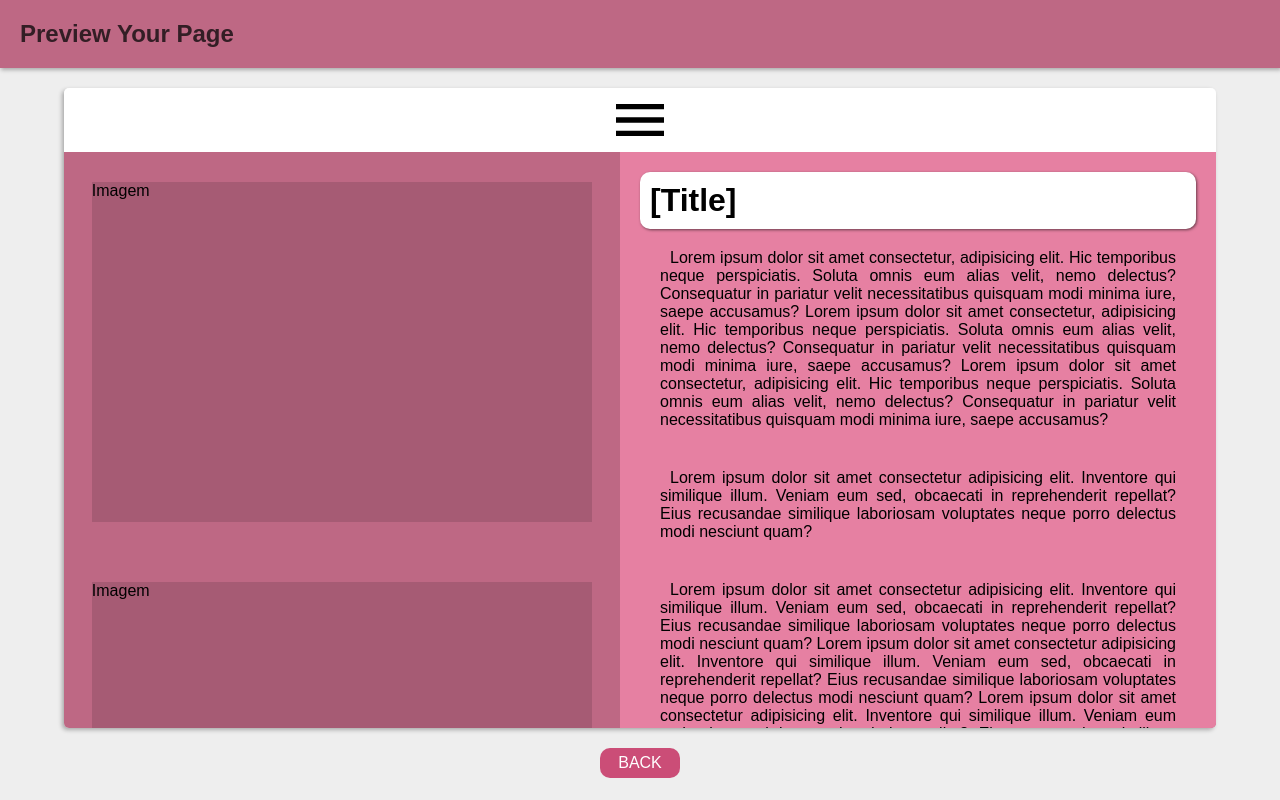
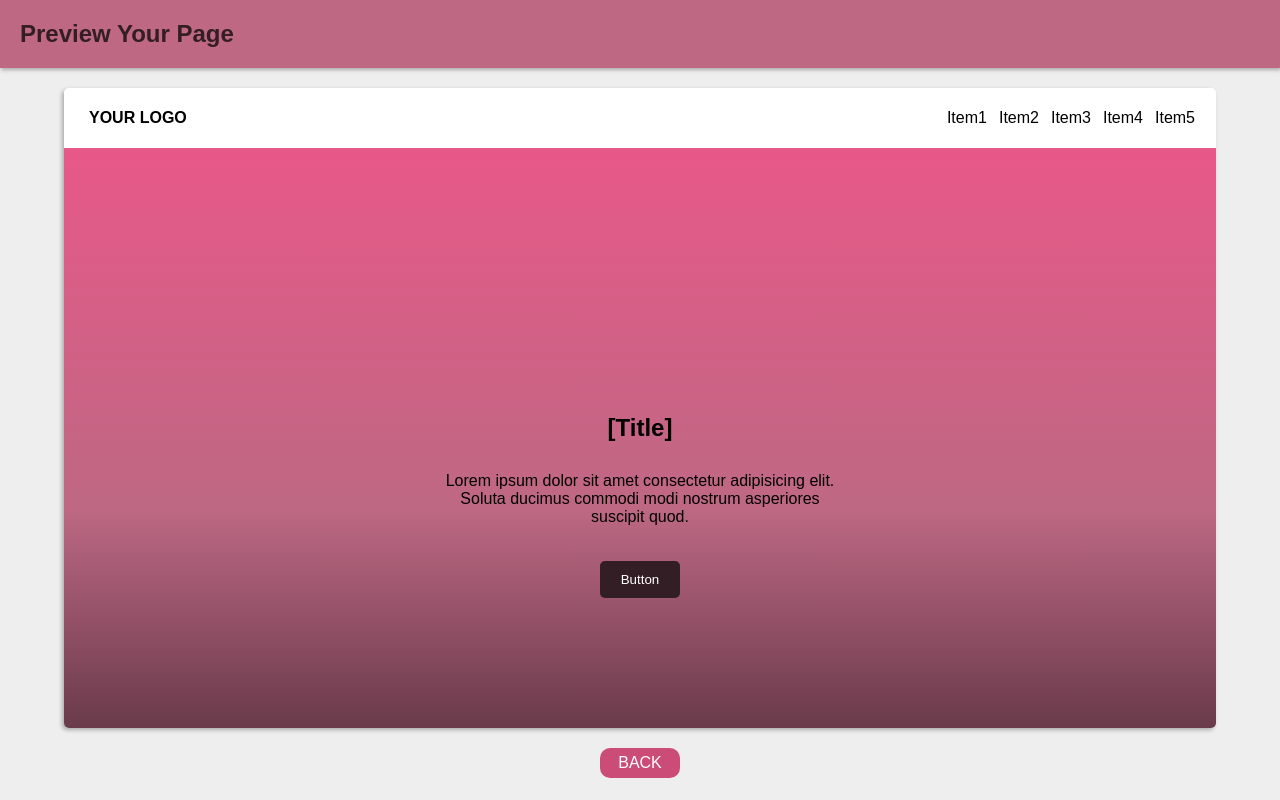
Before and after one commit to JeanCelin/project-custom-page, a Next.js app in the folder custom-page/: page /preview in a window 1280 px wide. Built offline with nearby package versions, Linux system fonts and the light colour scheme.

Commit message:
small css changes

```diff
--- a/custom-page/src/components/Mains/MainDefault/MainDefault.module.css
+++ b/custom-page/src/components/Mains/MainDefault/MainDefault.module.css
@@ -19,4 +19,10 @@
   background-color: #331e25;
   color: white;
   cursor: pointer;
+  border: 1px solid transparent;
 }
+.main__button:hover {
+  background-color: #e85888;
+  border: 1px solid white;
+  transition: linear 700ms;
+}
--- a/custom-page/src/components/Navbars/NavDefault/NavbarDefault.module.css
+++ b/custom-page/src/components/Navbars/NavDefault/NavbarDefault.module.css
@@ -8,8 +8,6 @@
   justify-content: space-between;
   flex-flow: row wrap;
   padding: 10px 20px;
-
-  background-color: #cb4d77;
 }
 .navbar__container p {
   padding: 5px;
@@ -28,8 +26,8 @@
   border: 1px solid transparent;
 }
 .navbar__item:hover {
-  color: white;
-  border-bottom: 1px solid white;
+  color: #cb4d77;
+  border-bottom: 1px solid #cb4d77;
   transition: ease-in 200ms;
 }
 
--- a/custom-page/src/pages/preview/index.jsx
+++ b/custom-page/src/pages/preview/index.jsx
@@ -4,6 +4,7 @@ import FooterDefault from "@/components/Footers/FooterDefault/FooterDefault";
 
 import styles from "@/styles/pages/Preview.module.css";
 import Link from "next/link";
+import Navbar1 from "@/components/Navbars/Navbar1/Navbar1";
 import Navbar2 from "@/components/Navbars/Navbar2/Navbar2";
 import Navbar3 from "@/components/Navbars/Navbar3/Navbar3";
 import Main1 from "@/components/Mains/Main1/Main1";
@@ -14,8 +15,8 @@ export default function PreviewPage() {
       <h1 className={styles.preview__title}>Preview Your Page</h1>
       <div className={styles.preview__layout}>
         <section className={styles.preview__page}>
-          <Navbar2 />
-          <Main1 />
+          <NavbarDefault />
+          <MainDefault />
         </section>
       </div>
 
```
